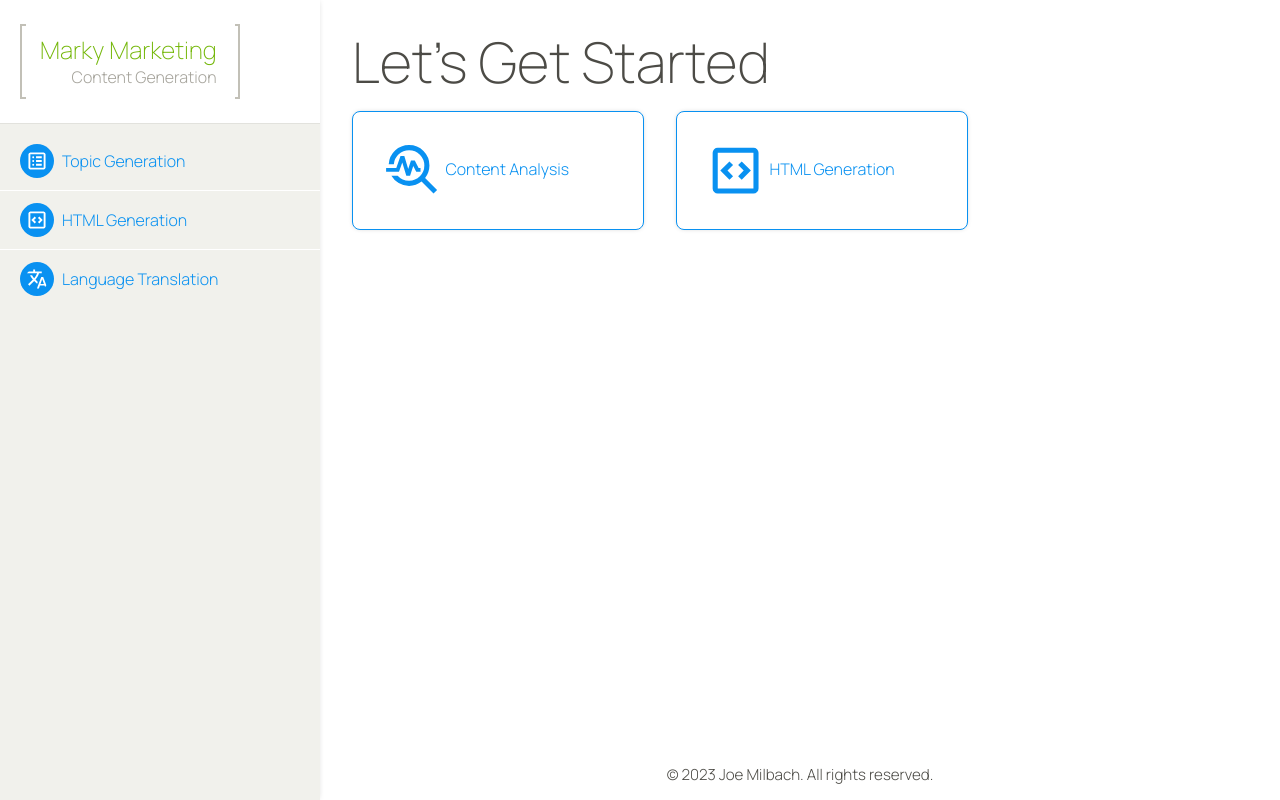
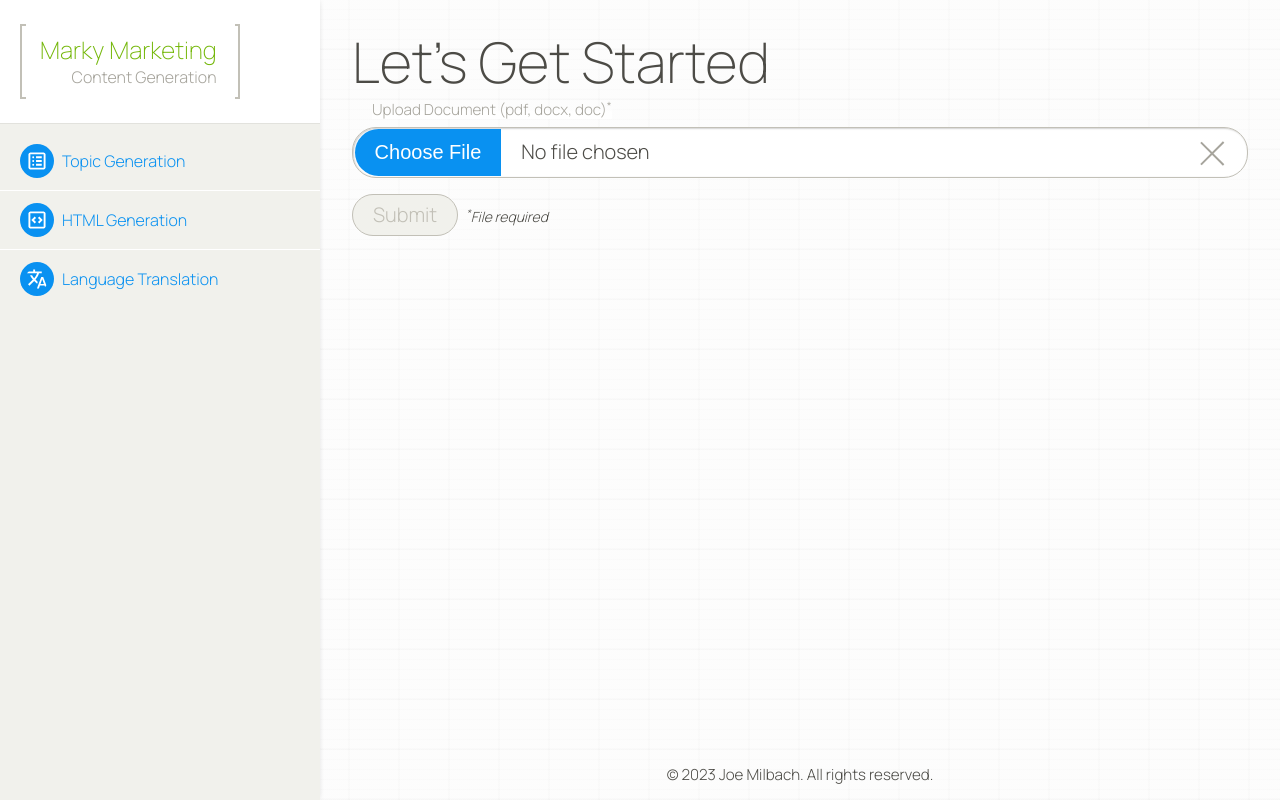
Before and after one commit to joemilbach/Webpage-seo-topics, a Next.js app: page /html in a window 1280 px wide. Built offline with nearby package versions, Linux system fonts and the light colour scheme.

Commit message:
Added component for file upload

```diff
--- a/src/app/html/page.tsx
+++ b/src/app/html/page.tsx
@@ -1,8 +1,7 @@
+import { Metadata } from 'next'
 import React from 'react'
-import { Metadata } from 'next'
-import Link from 'next/link'
 import Container from '@component/common/container'
-import SvgImg from '@component/common/svg'
+import FormUpload from '@component/common/forms/upload'
 
 export const metadata: Metadata = {
   title: 'Webpage: SEO Tag & Social Media Topic Generation',
@@ -11,19 +10,10 @@ export const metadata: Metadata = {
 
 export default function Page() {
   return (
-    <Container page={'html-generationo'} pageTemplate={'two-col'}>
+    <Container page={'html-generation'} pageTemplate={'two-col'}>
       <section className="section">
         <h1>Let&rsquo;s Get Started</h1>
-
-        <div className="card-grid">
-          <Link className="card card-link" href="/analysis">
-            <SvgImg name={'analysis'} type={'icn'} role={'img'} width={16} height={16} /> Content Analysis
-          </Link>
-
-          <Link className="card card-link" href="/">
-            <SvgImg name={'coding'} type={'icn'} role={'img'} width={16} height={16} /> HTML Generation
-          </Link>
-        </div>
+        <FormUpload />
       </section>
     </Container>
   )
--- /dev/null
+++ b/src/common/forms/fileInput.tsx
@@ -0,0 +1,64 @@
+import React from 'react'
+import { FileInputProps } from '@component/common/types'
+
+type HelperTextProps = {
+  value?: string;
+}
+
+const FileInput = React.memo(function TextInput(fileInputProps: FileInputProps) {
+  const required = !!fileInputProps?.isRequired ? fileInputProps.isRequired : false
+  const feedback = !!fileInputProps?.feedbackMessage ? fileInputProps.feedbackMessage : 'Please fill in'
+  const inputProps = {
+    required,
+    id: fileInputProps.name,
+    name: fileInputProps.name,
+    className: `form-control form-control-${fileInputProps.type}`
+  }
+
+  function HelperText({ value }: HelperTextProps): React.ReactElement | null {
+    if (!value || (!!value && value?.trim() === '')) return null;
+    return (
+      <small className={'form-helper-text'}><em>
+        {value}
+      </em></small>
+    )
+  }
+
+  return (
+    <>
+      <div className={!!fileInputProps?.error ? 'form-group file-input error' : 'form-group file-input'}>
+        <input
+          key={fileInputProps.name}
+          type={fileInputProps.type}
+          {...{...inputProps}}
+          onChange={input => fileInputProps.handleOnChange(
+            { name: input.target.name, value: input.target.value, file: input.target.files },
+            required,
+            feedback,
+            false
+          )}
+        />
+        <label className="form-label" htmlFor={fileInputProps.name}>
+          {fileInputProps.label}
+          {required ? <sup>*</sup> : null}
+        </label>
+        {required && <em className="form-feedback">{fileInputProps?.error?.message}</em>}
+        <button
+          type="button"
+          className='btn-reset'
+          aria-label='Reset Input'
+          onClick={() => {
+            !!fileInputProps?.handleResetInput
+            ? fileInputProps.handleResetInput(fileInputProps.name)
+            : null
+          }}
+        >
+          <span>Reset</span>
+        </button>
+      </div>
+      <HelperText value={!!fileInputProps?.helperText ? fileInputProps.helperText : ''} />
+    </>
+  );
+})
+
+export default FileInput
--- /dev/null
+++ b/src/common/forms/upload.tsx
@@ -0,0 +1,104 @@
+'use client'
+
+import { FormEvent, useState } from 'react'
+import FileInput from '@component/common/forms/fileInput'
+import { ErrorProps, FormValuesProps } from '@component/common/types'
+
+type FileInputProps = {
+  name: string;
+  value: string;
+  file?: FileList | null;
+}
+
+function FormUpload() {
+  const [formError, setFormError] = useState<ErrorProps[] | undefined>(undefined)
+  const [formSubmission, setFormSubmission] = useState<boolean | undefined>(false)
+  const [formValues, setFormValues] = useState<FormValuesProps>({formFile: ''})
+  const [currentFile, setCurrentFile] = useState<File>()
+
+  function handleOnChange(input: FileInputProps, isRequired?: boolean, feedback?: string) {
+    const { name, value, file } = input
+    setFormValues((prev) => ({ ...prev, [name]: value }))
+    !!file && file?.length > 0 && setCurrentFile(file?.[0])
+    !!isRequired && handleErrors(input, isRequired && !!feedback ? feedback : '')
+  }
+
+  function handleErrors(input: FileInputProps, errorMessage: string) {
+    const { name, file } = input
+    const errorObj = { input: name, message: errorMessage } as ErrorProps
+    const activeError = !!formError?.find(error => error?.input === name)
+    if (formSubmission || formSubmission === undefined) resetSubmissionError()
+
+    if ((!file || file?.length < 1) && !activeError) {
+      setFormError(
+        errors => errors && errors?.length > 0 ?
+        [...errors, errorObj] :
+        [errorObj]
+      )
+      return
+    }
+
+    if (!!file && file?.length > 0 && activeError) {
+      setFormError(errors => errors?.filter(error => error?.input !== name))
+      return
+    }
+  }
+
+  const handleSubmit = async (event: FormEvent) => {
+    event.preventDefault()
+    setFormSubmission(undefined)
+
+    const postError = false
+
+    console.log("currentFile: ", currentFile)
+
+    if (!postError) {
+      setFormSubmission(true)
+      resetFormInput()
+      return
+    }
+  }
+
+  function resetSubmissionError() {
+    setFormSubmission(false)
+    setFormError(undefined)
+  }
+
+  function resetFormInput() {
+    setFormValues({formFile: ''})
+  }
+
+  return (
+    <form className="form form-minimal" onSubmit={handleSubmit}>
+      <FileInput
+        type={'file'}
+        name={'formFile'}
+        accept={'application/pdf,application/msword,text/plain'}
+        multiple={false}
+        error={formError?.find(error => error?.input === 'formFile')}
+        label={'Upload Document (pdf, docx, doc)'}
+        handleOnChange={handleOnChange}
+        handleResetInput={resetFormInput}
+        feedbackMessage={'Please upload a .pdf, .docx, or .doc'}
+        isRequired={true}
+      />
+      <div className='form-group'>
+        {formSubmission === undefined ? (
+          <em className="loader"><span className="loader-icn"><span></span><span></span><span></span><span></span></span> Loading</em>
+        ) : (
+          <>
+            {!!formError && !!formError?.find(error => error?.input === 'formSubmit') && <em><strong>Error: </strong>{formError?.find(error => error?.input === 'formSubmit')?.message}</em>}
+            <button type="submit" className="btn" disabled={!formValues.formFile ? true : false}>Submit</button>
+            {formSubmission ? (
+              <em className="form-feedback success">Your message is on its way</em>
+            ) : (
+              <small className="form-require-text"><em><sup>*</sup>File required</em></small>
+            )}
+          </>
+        )}
+      </div>
+    </form>
+  );
+}
+
+export default FormUpload
--- a/src/common/form.tsx
+++ b/src/common/forms/url.tsx
@@ -1,12 +1,12 @@
 'use client'
 
 import { FormEvent, useState } from 'react'
-import TextInput from '@component/common/textInput'
+import TextInput from '@component/common/forms/textInput'
 import SvgImg from '@component/common/svg'
 import { ErrorProps, FormValuesProps, InputProps } from '@component/common/types'
 import { emailRegex, urlRegex } from '@component/common/functions'
 
-function Form() {
+function FormURL() {
   const [formError, setFormError] = useState<ErrorProps[] | undefined>(undefined)
   const [formSubmission, setFormSubmission] = useState<boolean | undefined>(false)
   const [formValues, setFormValues] = useState<FormValuesProps>({formURL: ''})
@@ -129,4 +129,4 @@ function Form() {
   );
 }
 
-export default Form
+export default FormURL
--- a/src/styles/global.css
+++ b/src/styles/global.css
@@ -485,6 +485,14 @@ button.btn {
   box-shadow: .025rem .025rem .5rem -.125rem rgba(33,32,30,.35);
 }
 
+.form-minimal {
+  padding: 0;
+  border-radius: 0;
+  background-color: transparent;
+  border: none;
+  box-shadow: none;
+}
+
 .form-group {
   position: relative;
   z-index: 5;
@@ -551,6 +559,29 @@ select.form-control {
   cursor: pointer;
   padding-right: 2.75rem;
 }
+.file-input .form-control {
+  position: relative;
+  appearance: none;
+  outline: 0;
+  background-image: none;
+  cursor: pointer;
+}
+
+.file-input .form-control::file-selector-button {
+  background-color: var(--theme-secondary);
+  color: var(--body-bg-color);
+  padding: .75rem 1.25rem;
+  margin: -.75rem 1.25rem -.7rem -1.15rem;
+  border-radius: 1.5rem 0 0 1.5rem;
+  border: none;
+  cursor: pointer;
+  transition: all .1s ease-out;
+
+}
+
+.file-input .form-control:hover::file-selector-button {
+  background-color: var(--theme-secondary-light);
+}
 
 .form-control-search {
   padding-right: 4.125rem;
@@ -589,10 +620,18 @@ select.form-control {
   transition: all .1s ease-out;
 }
 
+.file-input .form-control ~ .form-label {
+  left: 1.25rem;
+  top: -1.625rem;
+  font-size: .95rem;
+  background: linear-gradient(0deg, rgba(255,255,255,1) 35%, rgba(255,255,255,0) 65%);
+}
+
 .form-control:focus ~ .form-label,
-.valid ~ .form-label {
+.valid ~ .form-label,
+.file-input .form-control:focus ~ .form-label {
   left: 1.25rem;
-  top: -.625rem;
+  top: -1.625rem;
   font-size: .95rem;
   color: var(--theme-secondary);
   background: linear-gradient(0deg, rgba(255,255,255,1) 35%, rgba(255,255,255,0) 65%);
@@ -630,6 +669,7 @@ select.form-control {
   line-height: 1;
   font-weight: 300;
   padding: .25rem .5rem;
+  margin-left: .5rem;
   color: var(--body-bg-color);
   border-radius: 2px;
   background-color: var(--theme-danger);
@@ -673,27 +713,27 @@ select.form-control {
   margin-left: 1.25rem;
 }
 
-/* .form-group > .btn-reset {
+.file-input > .btn-reset {
   position: absolute;
   top: 50%;
   transform: translate(0, -50%);
   right: .75rem;
 }
 
-.form-group > .btn-reset > span {
+.file-input > .btn-reset > span {
   line-height: 2;
   height: 2rem;
 }
 
-.form-group > .btn-reset:hover span {
+.file-input > .btn-reset:hover span {
   margin-left: -.25rem;
 }
 
-.form-group > .btn-reset > span::after,
-.form-group > .btn-reset > span::before {
+.file-input > .btn-reset > span::after,
+.file-input > .btn-reset > span::before {
   height: 2rem;
   width: 2rem;
-} */
+}
 
 /* Helper Text */
 
@@ -704,8 +744,7 @@ select.form-control {
 }
 
 .form-require-text {
-  padding: 0 1rem;
-  color: var(--theme-secondary-light);
+  margin-left: .5rem;
 }
 
 /* Loader */
```
Also changed, not shown: src/common/types.ts (+15 -0 lines), tsconfig.json (+3 -5 lines), src/common/forms/textInput.tsx (renamed from src/common/textInput.tsx).
